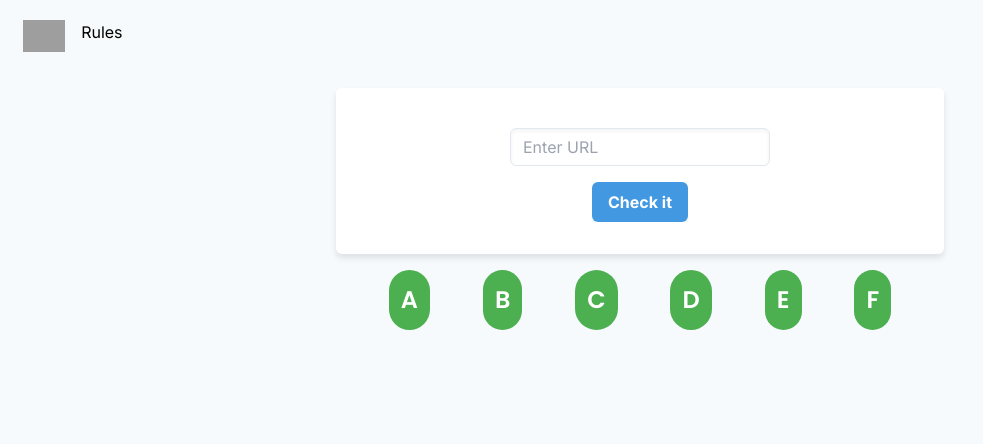
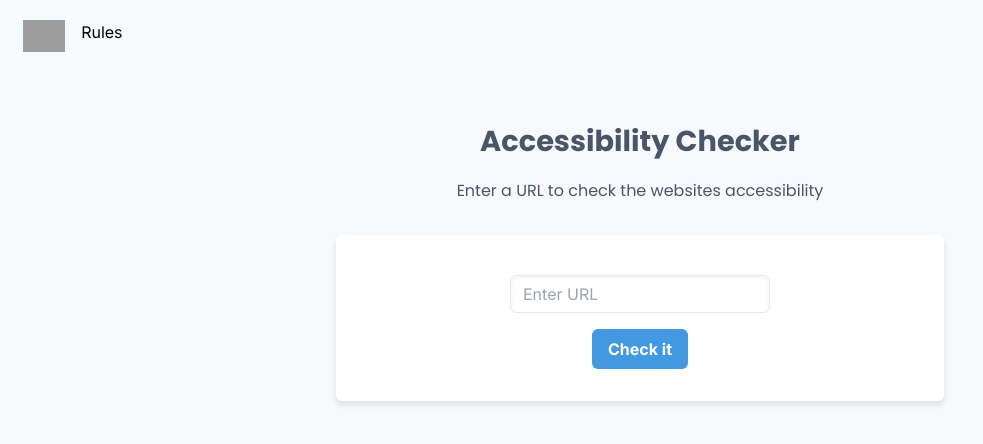
Before and after one commit to Banemann/charlietango, a Next.js app: page / in a window 1280 px wide. Shown: the top 444 px of the page, without its empty margins (0-983 px from the left). Built offline with nearby package versions, Linux system fonts and the light colour scheme; grey boxes are pictures that could not be loaded.

Commit message:
done soon

```diff
--- a/src/app/page.jsx
+++ b/src/app/page.jsx
@@ -11,8 +11,15 @@ export default function Home() {
     <main className={styles.fullHeight}>
       <Header/>
 
+
+
       <div className={styles.contentContainer}>
-
+        <div className={styles.infoContainer}>
+        <h1 className={styles.title}>Accessibility Checker</h1>
+        <p className={styles.description}>
+          Enter a URL to check the websites accessibility
+        </p>
+      </div>
 
         <form action="/report" className={styles.formContainer}>
           <div className={styles.inputGroup}>
@@ -23,27 +30,6 @@ export default function Home() {
             Check it
           </button>
         </form>
-
-        <div id={styles.scoreBox}>
-        <div className={styles.scoreContainer}>
-            <h2>A</h2>
-          </div>
-        <div className={styles.scoreContainer}>
-            <h2>B</h2>
-          </div>
-        <div className={styles.scoreContainer}>
-            <h2>C</h2>
-          </div>
-        <div className={styles.scoreContainer}>
-            <h2>D</h2>
-          </div>
-        <div className={styles.scoreContainer}>
-            <h2>E</h2>
-          </div>
-        <div className={styles.scoreContainer}>
-            <h2>F</h2>
-          </div>
-        </div>
       </div>
     </main>
   );
--- a/src/app/styles.module.css
+++ b/src/app/styles.module.css
@@ -74,24 +74,21 @@
   background-color: #2b6cb0;
 }
 
-
-
-.scoreContainer {
-  background-color: #4CAF50;
-  color: white;
-  display: flex;
-  justify-content: center;
-  align-items: center;
-  border-radius: 50px;
-  padding: 2%;
+.title{
+  color: #4a5568;
+  font-family: 'Poppins', sans-serif;
+  font-size: 1.8rem;
+  font-weight: bold;
+  margin-bottom: 1rem;
 }
 
-#scoreBox{
-  display: flex;
-  flex-direction: row;
-  justify-content: space-evenly;
-  align-items: center;
+.description {
+  color: #4a5568;
   font-family: 'Poppins', sans-serif;
-  font-size: 1.5rem;
-  font-weight: 600;
+  font-size: 1rem;
 }
+
+.infoContainer {
+  margin: 2rem 0;
+  text-align: center;
+}
--- a/src/pages/report/Report.module.css
+++ b/src/pages/report/Report.module.css
@@ -70,6 +70,7 @@
   margin-top: 3.9%;
 }
 
+
 .scoreContainer {
   background-color: #4CAF50;
   color: white;
--- a/src/pages/rules/[rule].js
+++ b/src/pages/rules/[rule].js
@@ -1,6 +1,6 @@
-import Header from "../../app/components/Header";
 import Back from "../../app/components/Back";
 import { useRouter } from 'next/router';
+import styles from "./Rules.module.css";
 
 const RuleSingles = {
   'area-alt': {
@@ -31,6 +31,7 @@ const RuleSingle = () => {
   return (
     <main>
         <Back/>
+      <div className={styles.singleContainer}>
       <h2>{detail.id}</h2>
       <h3>Description</h3>
       <p>{detail.description}</p>
@@ -38,6 +39,7 @@ const RuleSingle = () => {
       <p>{detail.impact}</p>
         <h3>Issue Type</h3>
       <p>{detail.issueType}</p>
+      </div>
     </main>
   );
 };
```
Also changed, not shown: src/pages/rules/Rules.module.css (+20 -2 lines).
